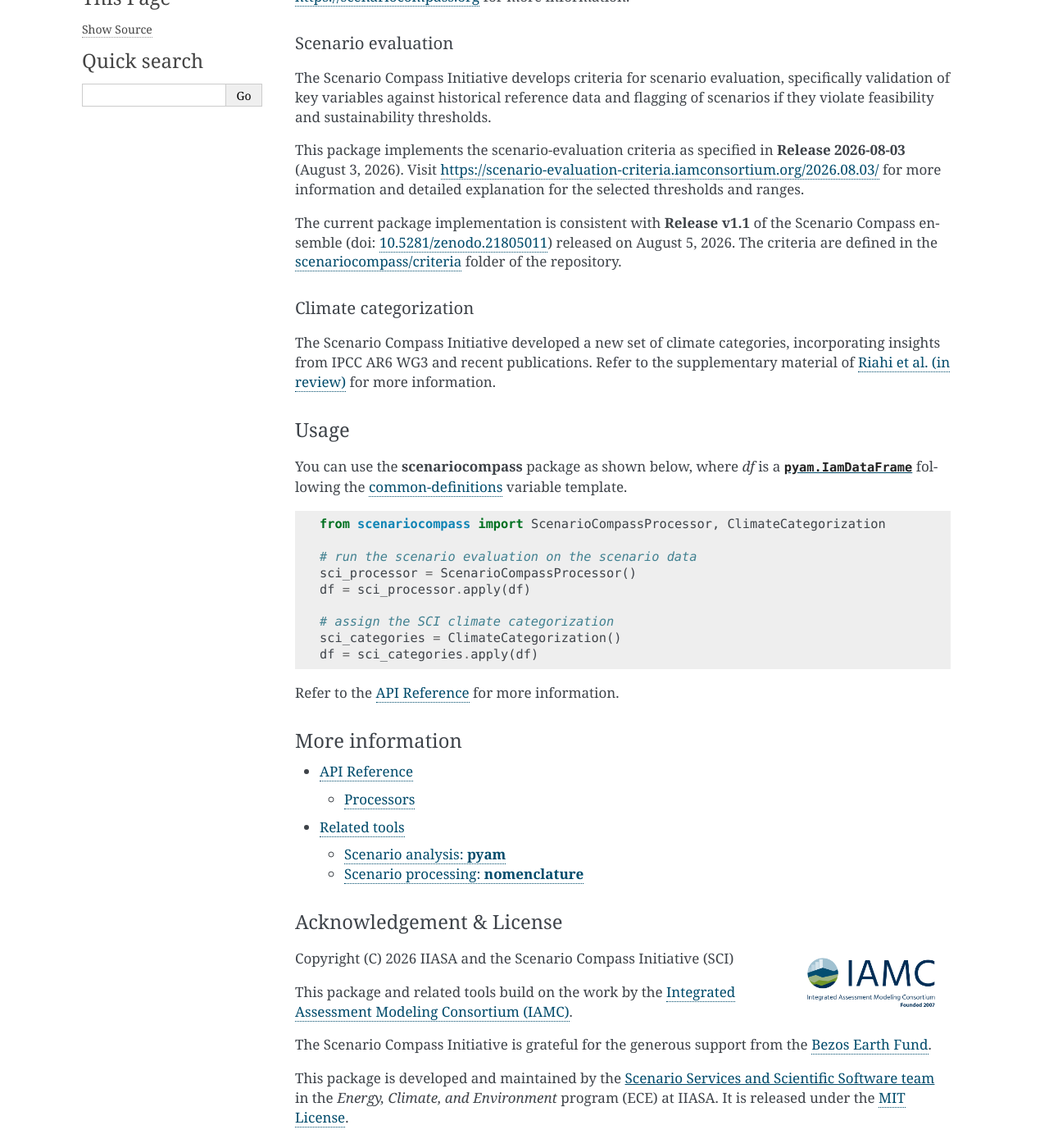
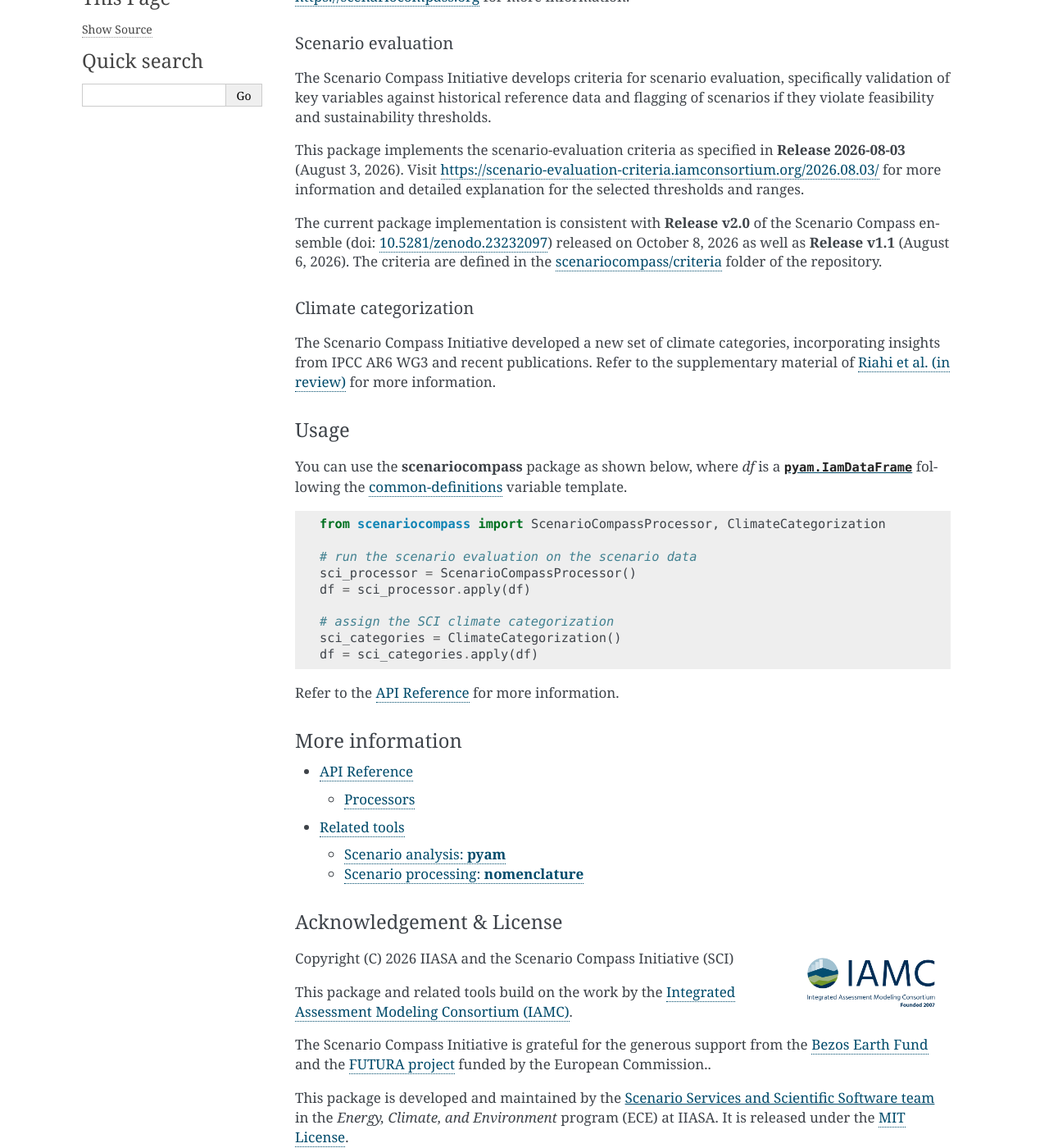
Before and after one commit to IAMconsortium/scenariocompass, a Sphinx documentation site: the page built from docs/index.rst, in a window 1280 px wide and 1400 px high, scrolled down 293 px. Shown: the whole window at 82% size. Built offline with Sphinx 7.4.7, drawn with Linux system fonts in a browser that asks for light colours.

Commit message:
Update to refer to SCI Release v2.0 (#21)

```diff
--- a/docs/index.rst
+++ b/docs/index.rst
@@ -42,9 +42,10 @@ This package implements the scenario-evaluation criteria as specified in
 Visit https://scenario-evaluation-criteria.iamconsortium.org/2026.08.03/ for more
 information and detailed explanation for the selected thresholds and ranges.
 
-The current package implementation is consistent with **Release v1.1** of the
-Scenario Compass ensemble (doi: `10.5281/zenodo.21805011`_) released on August 5, 2026.
-The criteria are defined in the `scenariocompass/criteria`_ folder of the repository.
+The current package implementation is consistent with **Release v2.0** of the
+Scenario Compass ensemble (doi: `10.5281/zenodo.23232097`_) released on October 8, 2026
+as well as **Release v1.1** (August 6, 2026). The criteria are defined in the
+`scenariocompass/criteria`_ folder of the repository.
 
 Climate categorization
 ~~~~~~~~~~~~~~~~~~~~~~
@@ -95,14 +96,15 @@ This package and related tools build on the work by the
 `Integrated Assessment Modeling Consortium (IAMC) <https://www.iamconsortium.org>`_.
 
 The Scenario Compass Initiative is grateful for the generous support from the
-`Bezos Earth Fund <https://www.bezosearthfund.org>`_.
+`Bezos Earth Fund <https://www.bezosearthfund.org>`_ and the `FUTURA project`_ funded by
+the European Commission..
 
 This package is developed and maintained by the |ScSe team|. It is released under the
 `MIT License`_.
 
 .. _`scenariocompass/criteria` : https://github.com/IAMconsortium/scenariocompass/tree/main/scenariocompass/criteria
 
-.. _`10.5281/zenodo.21805011` : https://doi.org/10.5281/zenodo.21805011
+.. _`10.5281/zenodo.23232097` : https://doi.org/10.5281/zenodo.23232097
 
 .. _`Riahi et al. (in review)` : https://doi.org/10.21203/rs.3.rs-8891091/v1
 
@@ -111,3 +113,5 @@ This package is developed and maintained by the |ScSe team|. It is released unde
 .. _`common-definitions` : https://github.com/IAMconsortium/common-definitions
 
 .. _`MIT License` : https://github.com/IAMconsortium/scenariocompass/blob/main/LICENSE
+
+.. _`FUTURA project` : https://www.cmcc.it/projects/futura-future-of-climate-change-scenarios-of-the-earth-system-impacts-and-socio-economic-outcomes-for-assessment-and-and-society
```
Also changed, not shown: README.md (+5 -3 lines).
